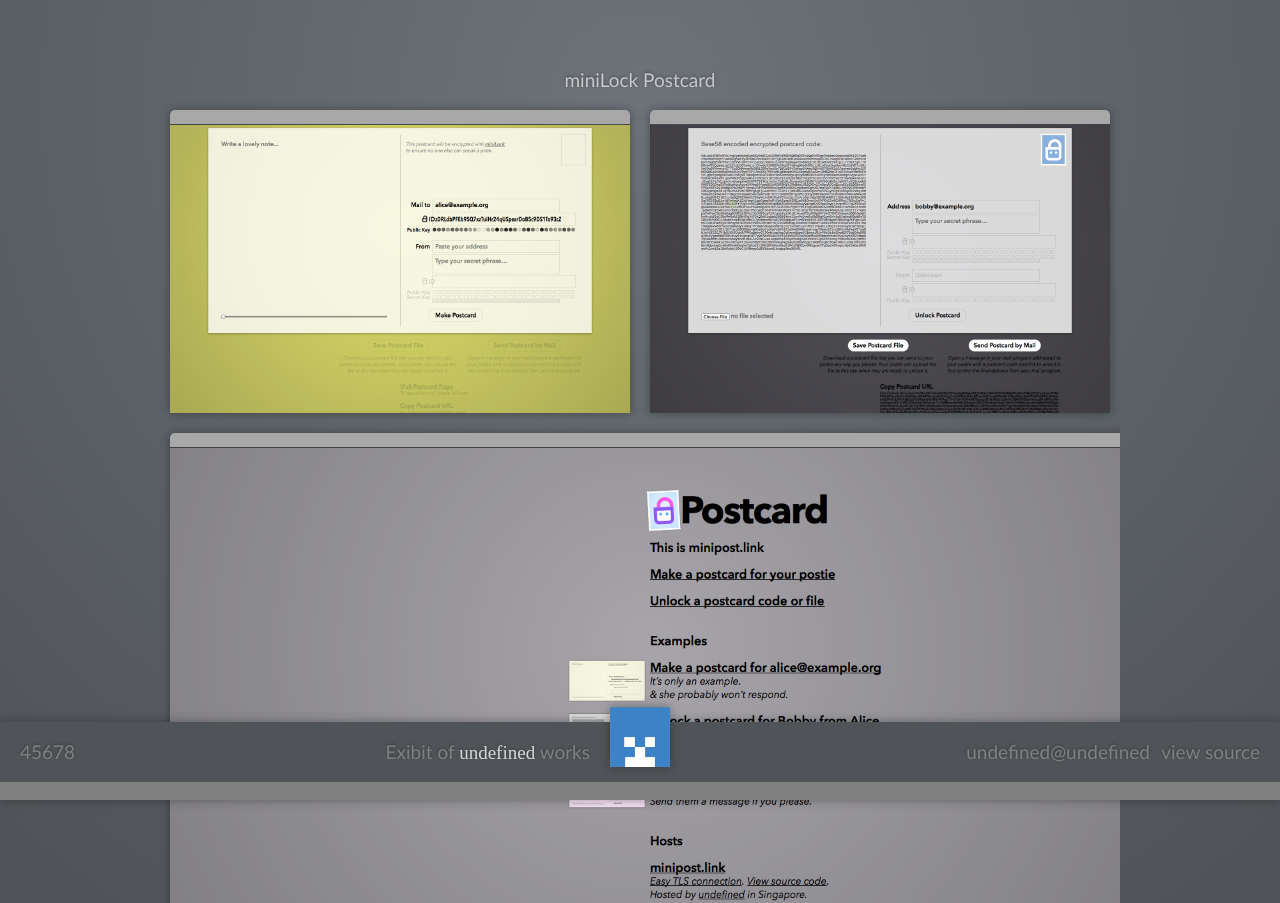
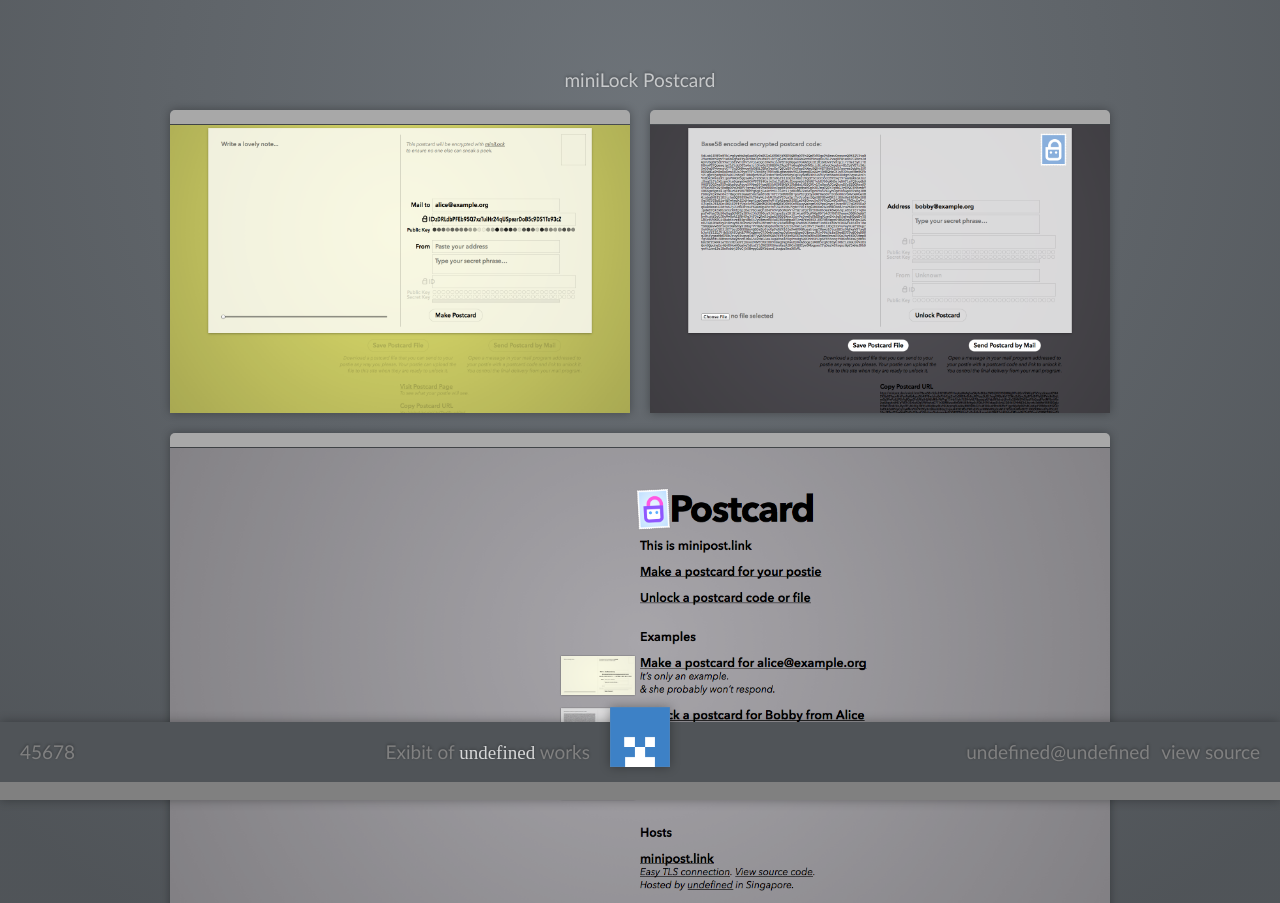
Before and after one commit to 45678/45678.github.io, a plain HTML site: page index.html in a window 1280 px wide. Shown: the top 903 px of the page. Drawn offline with Linux system fonts and the light colour scheme.

Commit message:
Fixed size of minipost index;

```diff
--- a/stylesheet.css
+++ b/stylesheet.css
@@ -46,7 +46,7 @@ article {
 }
 
 #minipost img[alt="Index"] {
-  width: 100%;
+  width: 940px;
 }
 
 #minilock-chrome-app div.big.video {
```
